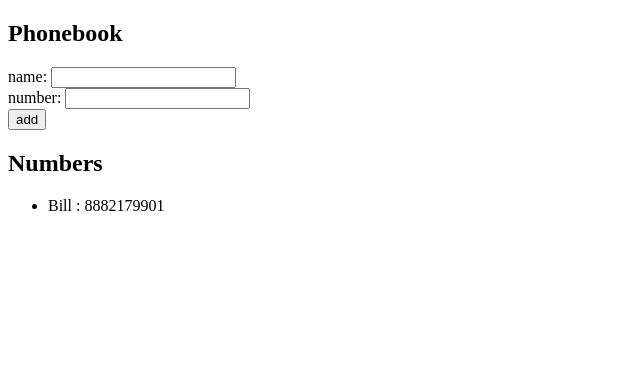
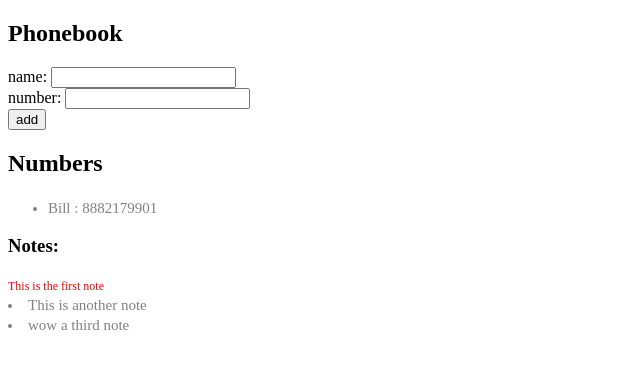
Before and after one commit to tnthreat33/ReactPractice, a React (Vite) app: page / in a window 1280 px wide. Shown: the top 368 px of the page, without its empty margins (0-640 px from the left). Built offline with nearby package versions, Linux system fonts and the light colour scheme.

Commit message:
practice 2.22

```diff
--- a/src/App.jsx
+++ b/src/App.jsx
@@ -70,6 +70,19 @@
           </li>
         </ul>
       ))}
+
+    <div>
+        <h3> Notes:</h3>
+        <l1 className='first'>
+          This is the first note
+        </l1>
+        <li>
+          This is another note
+        </li>
+        <li>
+          wow a third note
+        </li>
+    </div>
     </div>
   );
 };
--- /dev/null
+++ b/src/index.css
@@ -0,0 +1,15 @@
+h1{
+    color: green;
+    font-style: italic;
+}
+
+li {
+    color: grey;
+    padding-top: 3px;
+    font-size: 15px;
+}
+
+.first {
+    color: red;
+    font-size: 12px
+}
--- a/src/main.jsx
+++ b/src/main.jsx
@@ -1,5 +1,6 @@
 import ReactDOM from 'react-dom/client'
 
 import App from './App'
+import "./index.css"
 
 ReactDOM.createRoot(document.getElementById('root')).render(<App />)
```
